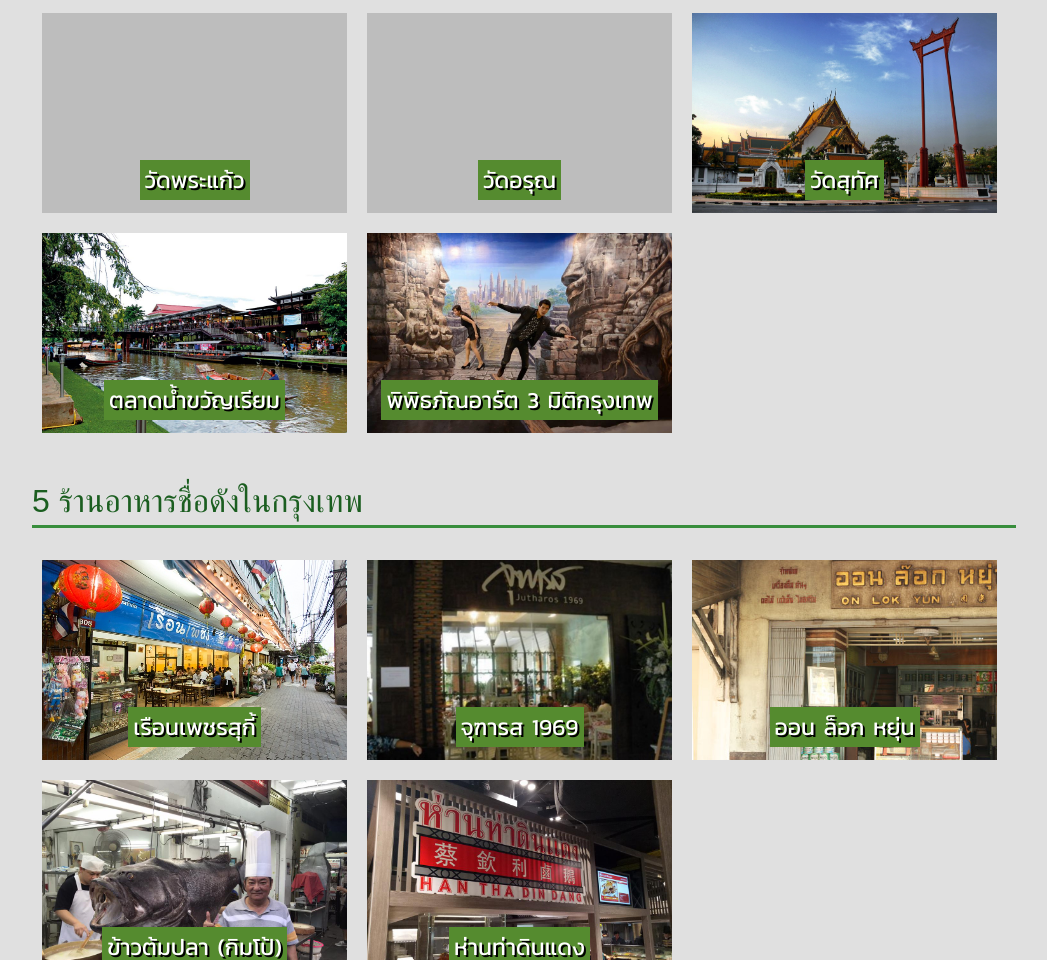
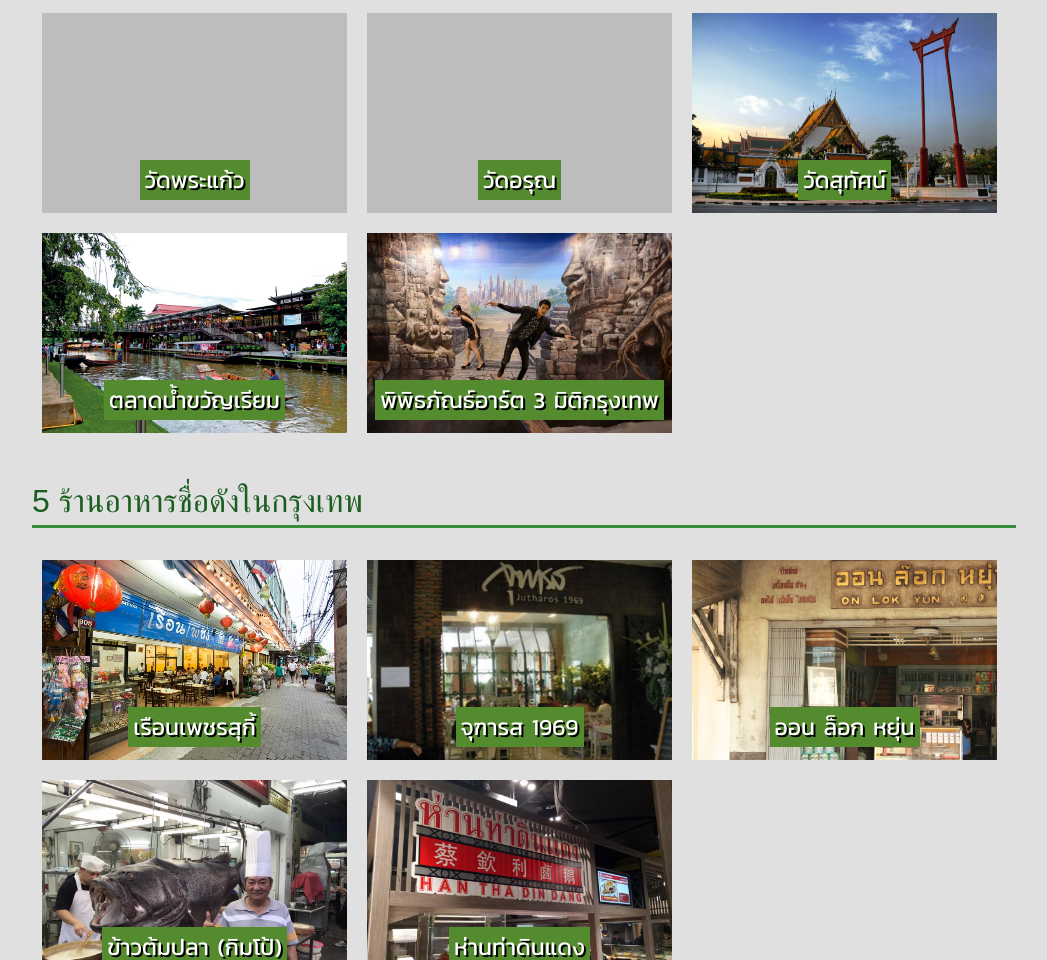
Before and after one commit to Phongsathron/Bangkok-Website, a plain HTML site: page index.html in a window 1280 px wide. Shown: the part 1016-1976 px from the top of the page, without its empty margins (116-1163 px from the left). Drawn offline with Linux system fonts and the light colour scheme; a web font is replaced by a local one.

Commit message:
Fixed missing word

```diff
--- a/index.html
+++ b/index.html
@@ -72,7 +72,7 @@
                         <div class="travel-card" style="background-image: url(img/watsutad.jpg)">
                             <span class="travel-card-name">
                                 <span class="travel-name-highlight">
-                                    วัดสุทัศ
+                                    วัดสุทัศน์
                                 </span>
                             </span>
                         </div>
@@ -90,7 +90,7 @@
                         <div class="travel-card" style="background-image: url(img/3d-bangkok.jpg)">
                             <span class="travel-card-name">
                                 <span class="travel-name-highlight">
-                                    พิพิธภัณอาร์ต 3 มิติกรุงเทพ
+                                    พิพิธภัณธ์อาร์ต 3 มิติกรุงเทพ
                                 </span>
                             </span>
                         </div>
```
